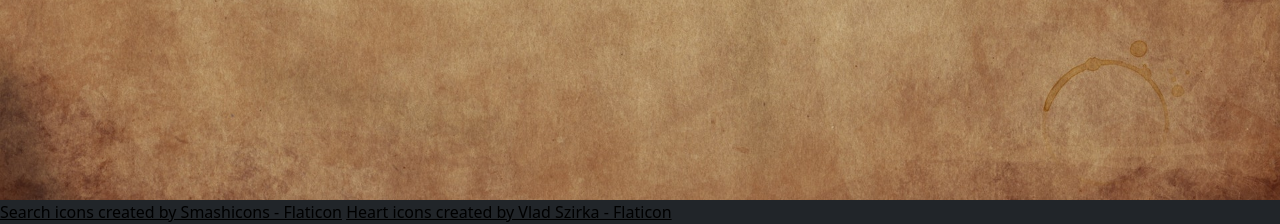
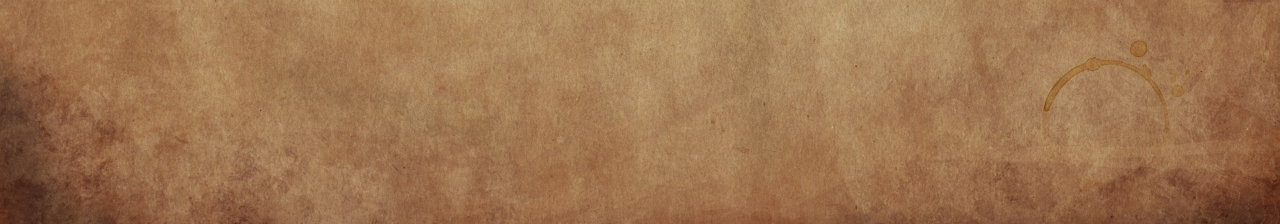
Before and after one commit to Amro15/Puddy, a Flask app: template templates/search_poems.html in a window 1280 px wide. Shown: the part 576-800 px from the top of the page. Run offline with Flask 2, Linux system fonts and the light colour scheme; the template is opened without the code that fills it: values that come from a table or form of the project are taken from there, others are empty; a user stored in the database is signed in; data comes from the database, SQL or seed files in the repository; some libraries are stand-ins or nearby versions.

Commit message:
full version

```diff
--- a/templates/search_poems.html
+++ b/templates/search_poems.html
@@ -80,7 +80,6 @@
   <div id="poem_result">
     {% for i in items%}
     <div id="{{loop.index}}">
-      <button id="like_btn"><img src="/static/icons/empty-like.png" id="like_icon"></button>
       <h3>{{i.title}} By {{i.author}}</h3>
       <p>{{i.lines[0]}}</p>
       <p>{{i.lines[1]}}</p>
@@ -109,6 +108,4 @@
 <script  src="/static/js/search_poems.js"> </script>
 {% endblock %}
 {% block footer %}
-<a href="https://www.flaticon.com/free-icons/search" title="search icons">Search icons created by Smashicons - Flaticon</a>
-<a href="https://www.flaticon.com/free-icons/heart" title="heart icons">Heart icons created by Vlad Szirka - Flaticon</a>
 {% endblock %}
```
Also changed, not shown: static/icons/empty-like.png (deleted), static/icons/filled-liked.png (deleted), 1 other file.
